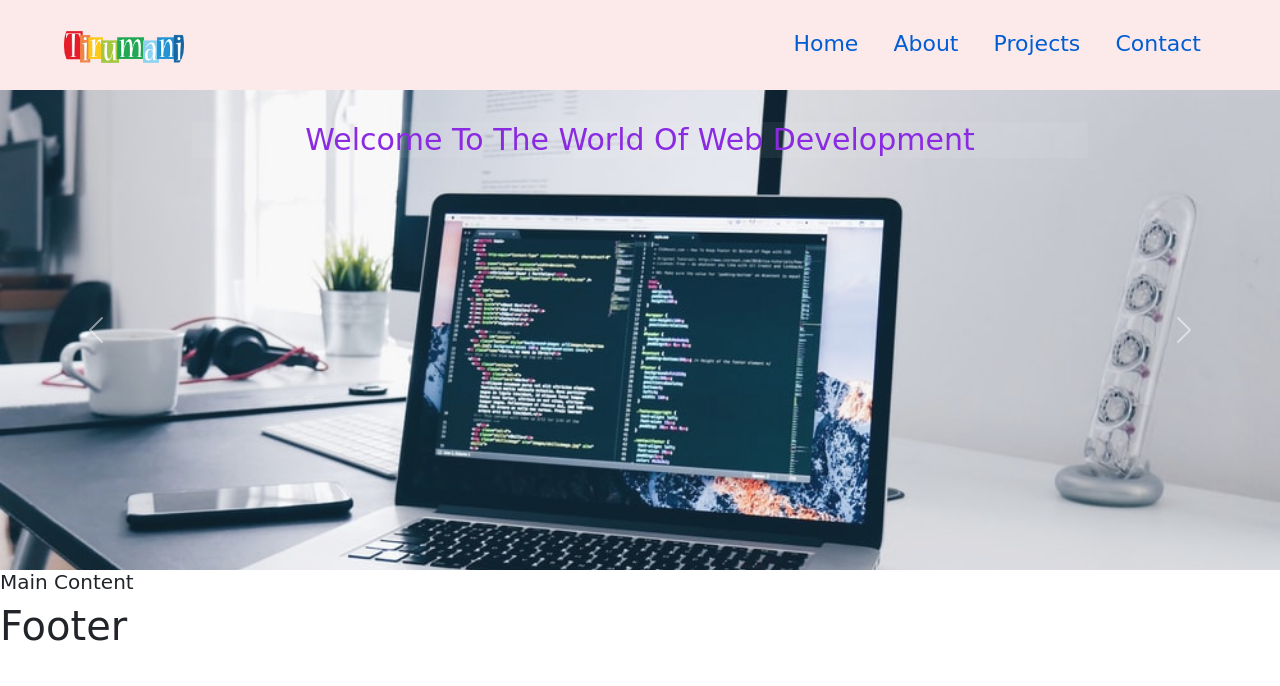
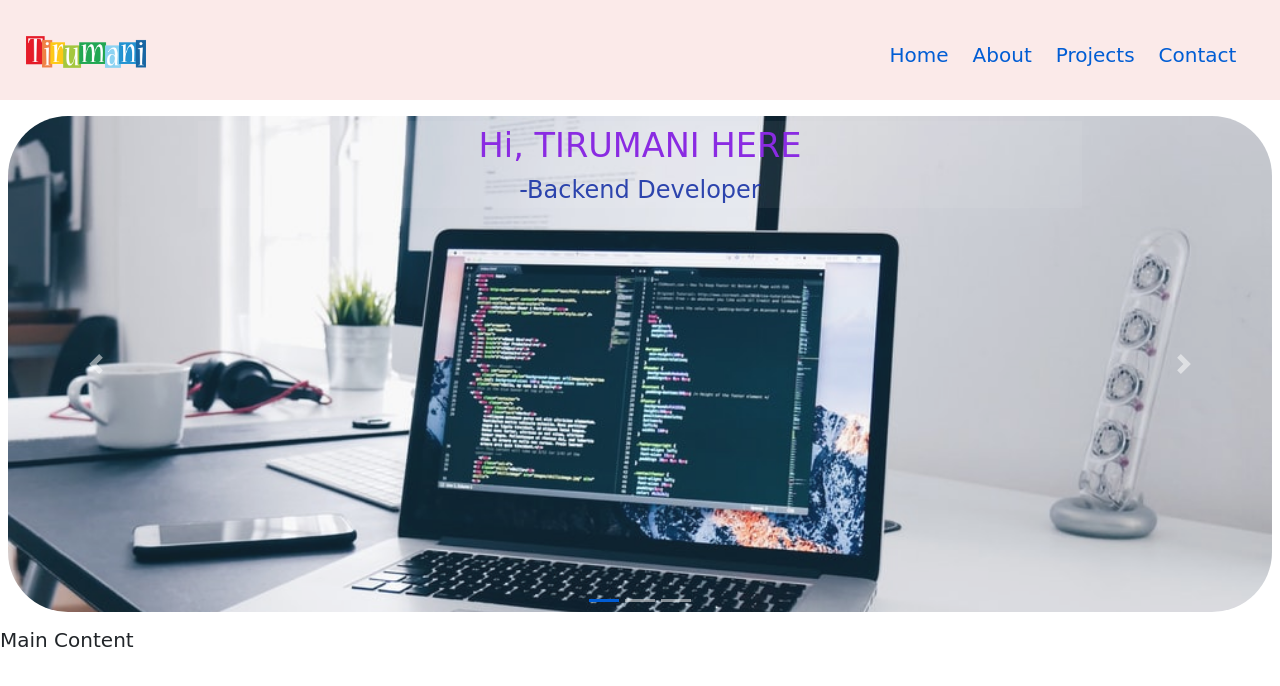
Before and after one commit to Acetrot-Tirumani/first-site, a PHP site: page / in a window 1280 px wide. Shown: the top 686 px of the page. Run offline with PHP 8.4, Linux system fonts and the light colour scheme.

Commit message:
sticky and bootstrap navbar used

```diff
--- a/css/app.css
+++ b/css/app.css
@@ -10,15 +10,15 @@ body {
 
 /* navbar css */
 
-nav {
+/* nav {
   display: flex;
   padding: 1% 5%;
   justify-content: space-between;
   align-items: center;
   background-color: rgb(251 234 233);
-}
+} */
 
-.logo-div img {
+/* .logo-div img {
   width: 120px;
   border-radius: 30px;
 }
@@ -63,6 +63,29 @@ nav .fa {
 }
 .visuallyhidden {
   opacity: 0;
+} */
+
+.navbar {
+  padding: 1% 2%;
+  background-color: rgb(251 234 233) !important;
+}
+.nav-link {
+  color: rgb(1, 93, 212) !important;
+}
+.nav-link::after {
+  content: "";
+  width: 0;
+  height: 2px;
+  background: rgb(6, 139, 35);
+  display: block;
+  margin: auto;
+  transition: 0.8s;
+}
+.nav-link:hover::after {
+  width: 100%;
+}
+.navbar-collapse{
+  padding: 1.25rem 0.625rem 0 0.625rem;
 }
 
 @media (max-width: 700px) {
@@ -79,13 +102,13 @@ nav .fa {
     z-index: 2;
     transition: 1s;
   }
-  nav .fa {
+  /* nav .fa {
     display: block;
     color: red;
     margin: 10px;
     font-size: 22px;
     cursor: pointer;
-  }
+  } */
   .navLinks ul {
     padding: 30px;
   }
@@ -93,23 +116,45 @@ nav .fa {
 
 /* index page css */
 
+.carousel {
+  padding: 1rem 0.5rem 1rem 0.5rem;
+}
+
 .carousel-inner img {
-  height: 30rem;
+  height: 31rem;
   opacity: 95%;
   object-fit: cover;
+  border-radius: 60px;
 }
 
 .slider-text-1 {
   bottom: 24rem;
 }
-.slider-text-1 h5 {
-  font-size: 30px;
+.g-name {
+  font-size: 2.1rem;
   color: blueviolet;
   font-family: "Rowdies", cursive;
   background: #f8f9fa0f;
+  margin-bottom: 0;
+}
+.g-work {
+  font-size: 1.5rem;
+  color: rgb(23 48 165 / 89%);
+  font-family: "Rowdies", cursive;
+  background: #f8f9fa0f;
+  margin-bottom: 0;
+}
+.carousel-indicators .active {
+  background-color: #015dd4;
 }
 
 @media (max-width: 700px) {
+  .g-name {
+    font-size: 1.4rem;
+  }
+  .g-work {
+    font-size: 1rem;
+  }
   .slider-text-1 {
     bottom: 21rem;
   }
@@ -119,4 +164,7 @@ nav .fa {
   .slider-text-1 h5 {
     font-size: 25px;
   }
+  .nav-down-border{
+    border-top: 1px solid #dedede;
+  }
 }
--- a/header.php
+++ b/header.php
@@ -14,7 +14,7 @@
     <link rel="stylesheet" href="https://stackpath.bootstrapcdn.com/font-awesome/4.7.0/css/font-awesome.min.css">
 
     <!-- bootstrap css -->
-    <link href="https://cdn.jsdelivr.net/npm/bootstrap@5.1.3/dist/css/bootstrap.min.css" rel="stylesheet" integrity="sha384-1BmE4kWBq78iYhFldvKuhfTAU6auU8tT94WrHftjDbrCEXSU1oBoqyl2QvZ6jIW3" crossorigin="anonymous">
+    <link rel="stylesheet" href="https://maxcdn.bootstrapcdn.com/bootstrap/4.0.0/css/bootstrap.min.css" integrity="sha384-Gn5384xqQ1aoWXA+058RXPxPg6fy4IWvTNh0E263XmFcJlSAwiGgFAW/dAiS6JXm" crossorigin="anonymous">
 
     <!-- bootstrap js -->
     <script src="https://cdn.jsdelivr.net/npm/bootstrap@5.1.3/dist/js/bootstrap.bundle.min.js" integrity="sha384-ka7Sk0Gln4gmtz2MlQnikT1wXgYsOg+OMhuP+IlRH9sENBO0LRn5q+8nbTov4+1p" crossorigin="anonymous"></script>
--- a/index.php
+++ b/index.php
@@ -14,7 +14,8 @@
             <div class="carousel-item active">
                 <img class="d-block w-100" src="images/slider-1.jpg" alt="First slide">
                 <div class="carousel-caption slider-text-1">
-                    <h5>Welcome To The World Of Web Development</h5>
+                    <p class="g-name">Hi, TIRUMANI HERE</p>
+                    <p class="g-work">-Backend Developer</p>
                 </div>
             </div>
             <div class="carousel-item">
@@ -50,4 +51,4 @@
         interval: 200000000
     })
 </script>
-<?php include('footer.php'); ?>
+<!-- <?php include('footer.php'); ?> -->
--- a/nav.php
+++ b/nav.php
@@ -1,16 +1,27 @@
-<nav class="nav-bar" id="nav-bar-id">
-    <div class="logo-div">
-        <img src="images/logo.png" alt="logo">
-    </div>
-    <div class="navLinks" id="navLinks">
-        <i class="fa fa-times" onclick="hideMenu()"></i>
-        <ul>
-            <li><a href="home.php">Home</a></li>
-            <li><a href="home.php">About</a></li>
-            <li><a href="home.php">Projects</a></li>
-            <li><a href="home.php">Contact</a></li>
-            <!-- <li><a href="home.php">Tirumani Nadar</a></li> -->
-        </ul>
-    </div>
-    <i class="fa fa-bars" onclick="showMenu()"></i>
+<nav class="navbar navbar-expand-lg navbar-light bg-light sticky-top">
+  <a class="navbar-brand" href="#"><img src="images/logo.png" alt="logo" style="width: 120px;"></a>
+  <button class="navbar-toggler" type="button" data-toggle="collapse" data-target="#navbarSupportedContent" aria-controls="navbarSupportedContent" aria-expanded="false" aria-label="Toggle navigation">
+    <span class="navbar-toggler-icon"></span>
+  </button>
+
+  <div class="collapse navbar-collapse" id="navbarSupportedContent">
+    <ul class="navbar-nav ml-auto ">
+      <li class="nav-item active">
+        <a class="nav-link h5 pl-3" href="index.php">Home <span class="sr-only">(current)</span></a>
+      </li>
+      <li class="nav-item nav-down-border">
+        <a class="nav-link h5 pl-3" href="about.php">About</a>
+      </li>
+      <li class="nav-item nav-down-border">
+        <a class="nav-link h5 pl-3" href="projects.php">Projects</a>
+      </li>
+      <li class="nav-item nav-down-border">
+        <a class="nav-link h5 pl-3" href="contact.php">Contact</a>
+      </li>
+    </ul>
+    <!-- <form class="form-inline my-2 my-lg-0">
+      <input class="form-control mr-sm-2" type="search" placeholder="Search" aria-label="Search">
+      <button class="btn btn-outline-success my-2 my-sm-0" type="submit">Search</button>
+    </form> -->
+  </div>
 </nav>
```
Also changed, not shown: old-nav.php (added, +15 -0 lines).
